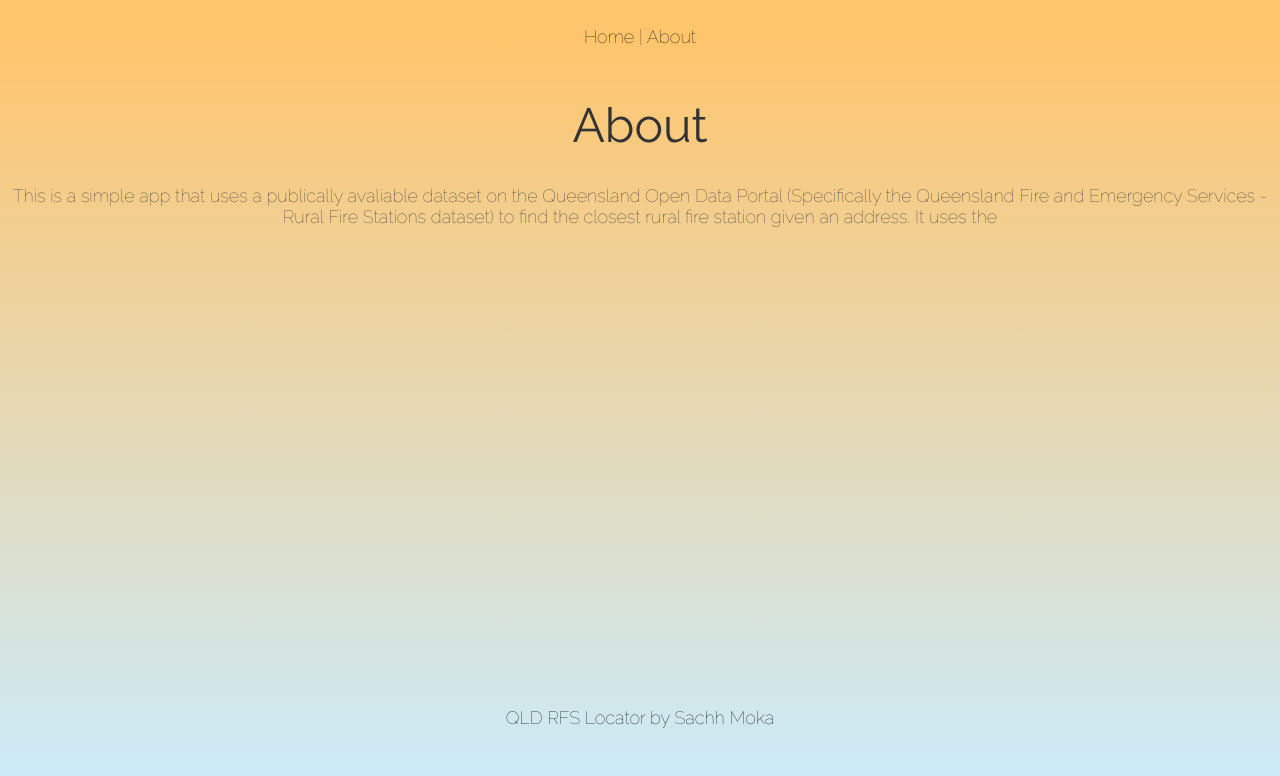
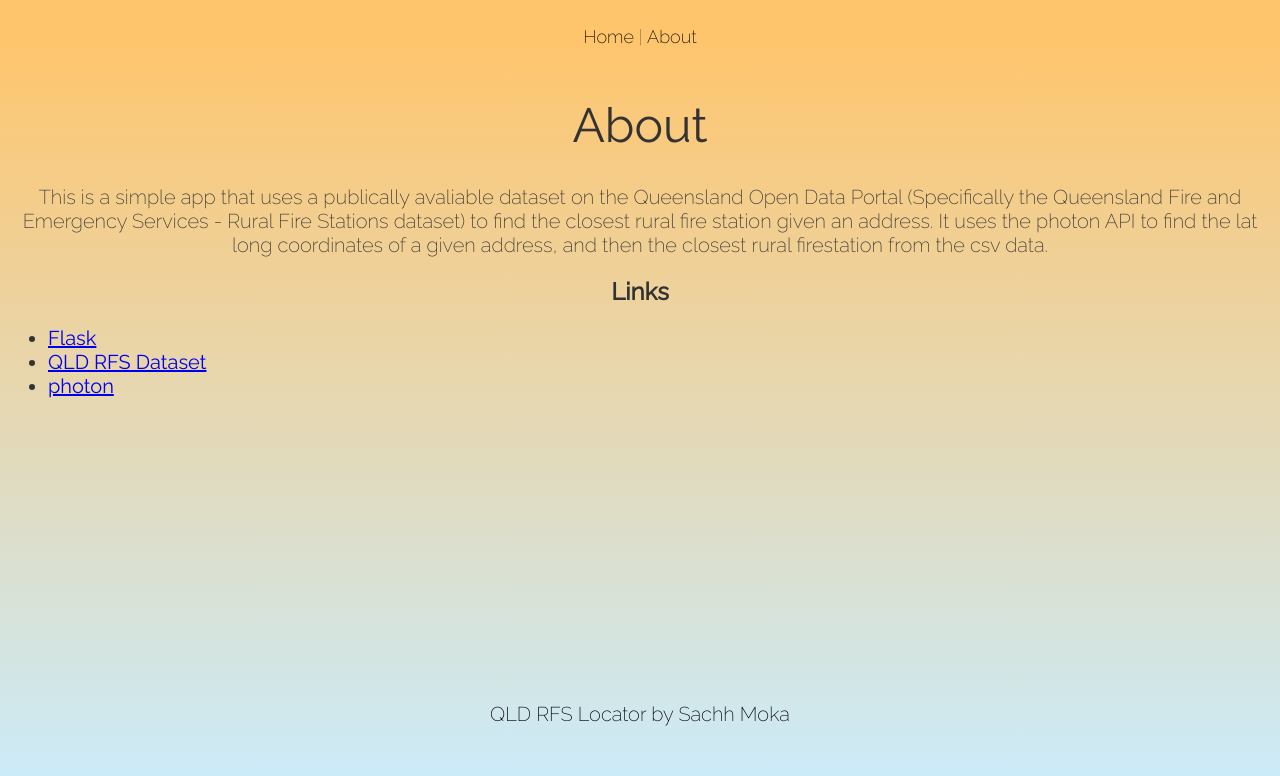
Before and after one commit to sachhm/qld-rfs-locator, a Flask app: page /about in a window 1280 px wide. Shown: the top 776 px of the page. Run offline with Flask 3, Linux system fonts and the light colour scheme.

Commit message:
Update about.html

```diff
--- a/static/styles.css
+++ b/static/styles.css
@@ -1,7 +1,7 @@
 /* styles.css */
 
 /* Shared styles for HTML and fonts */
-html, h1, h2, p, #nav, #footer {
+html, h1, h2, p, #nav, #footer{
     font-family: 'Raleway', sans-serif;
 }
 
@@ -15,36 +15,37 @@ html {
 
 /* Common styles for text */
 h1 {
+
     font-weight: 400;
     font-size: 48px; /* Slightly reduce the font size for a more balanced look */
 }
 
 h2 {
-    font-weight: 100;
+    font-weight: bold;
     font-size: 24px;
 }
 
 p, #nav a {
-    font-weight: 100;
+    font-weight: 200;
     font-size: 16px; /* Adjust font size for better readability */
 }
 
 /* Media queries for adjusting font size on different screens */
 @media (max-width: 600px) {
     p, #nav a {
-        font-size: 14px;
+        font-size: 16px;
     }
 }
 
 @media (min-width: 601px) and (max-width: 900px) {
     p, #nav a {
-        font-size: 16px;
+        font-size: 18px;
     }
 }
 
 @media (min-width: 901px) {
     p, #nav a {
-        font-size: 18px;
+        font-size: 20px;
     }
 }
 
--- a/templates/about.html
+++ b/templates/about.html
@@ -5,10 +5,14 @@
    <p>
     This is a simple app that uses a publically avaliable dataset on the
     Queensland Open Data Portal (Specifically the Queensland Fire and Emergency Services - Rural Fire Stations dataset)
-    to find the closest rural fire station given an address. It uses the
+    to find the closest rural fire station given an address. It uses the photon API to find the lat long coordinates of a given
+    address, and then the closest rural firestation from the csv data.
    </p>
 
-   <p>
-
-   </p>
+   <h2>Links</h2>
+   <ul>
+      <li><a href="https://flask.palletsprojects.com/en/3.0.x/">Flask</a></li>
+      <li><a href="https://www.data.qld.gov.au/dataset/rural-fire-stations/resource/e09d0d06-b13e-4e52-b82d-1ce0cf05927c">QLD RFS Dataset</a></li>
+      <li><a href="https://photon.komoot.io/">photon</a></li>
+   </ul>
 {% endblock %}
--- a/templates/layout.html
+++ b/templates/layout.html
@@ -5,7 +5,7 @@
     <meta charset="UTF-8">
     <link rel="preconnect" href="https://fonts.googleapis.com">
     <link rel="preconnect" href="https://fonts.gstatic.com" crossorigin>
-    <link href="https://fonts.googleapis.com/css2?family=Raleway:wght@100;400&display=swap" rel="stylesheet">
+    <link href="https://fonts.googleapis.com/css2?family=Raleway:wght@100;200;300;400&display=swap" rel="stylesheet">
     <link rel="stylesheet" href="{{ url_for('static', filename='styles.css') }}">
     <title>QLD RFS Locator - {% block title %}Layout{% endblock %}</title>
     {% endblock %}
```
